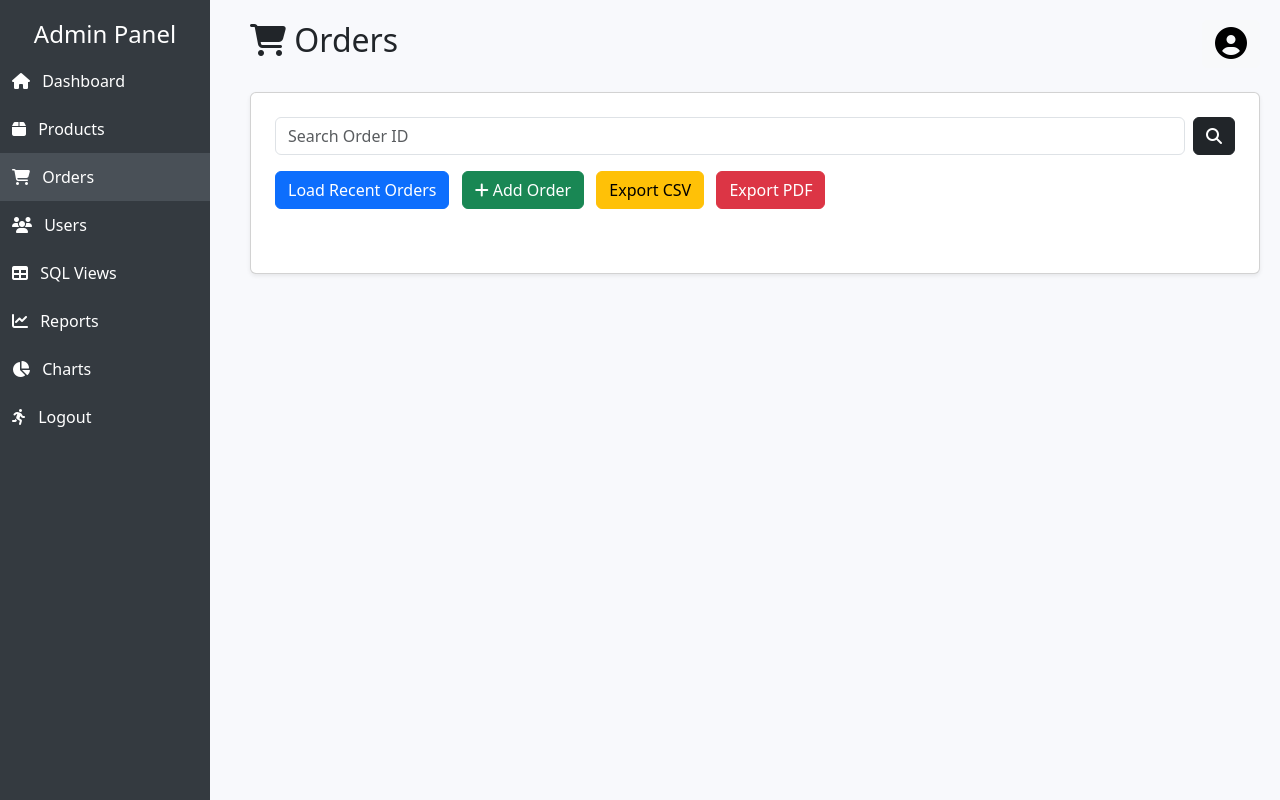
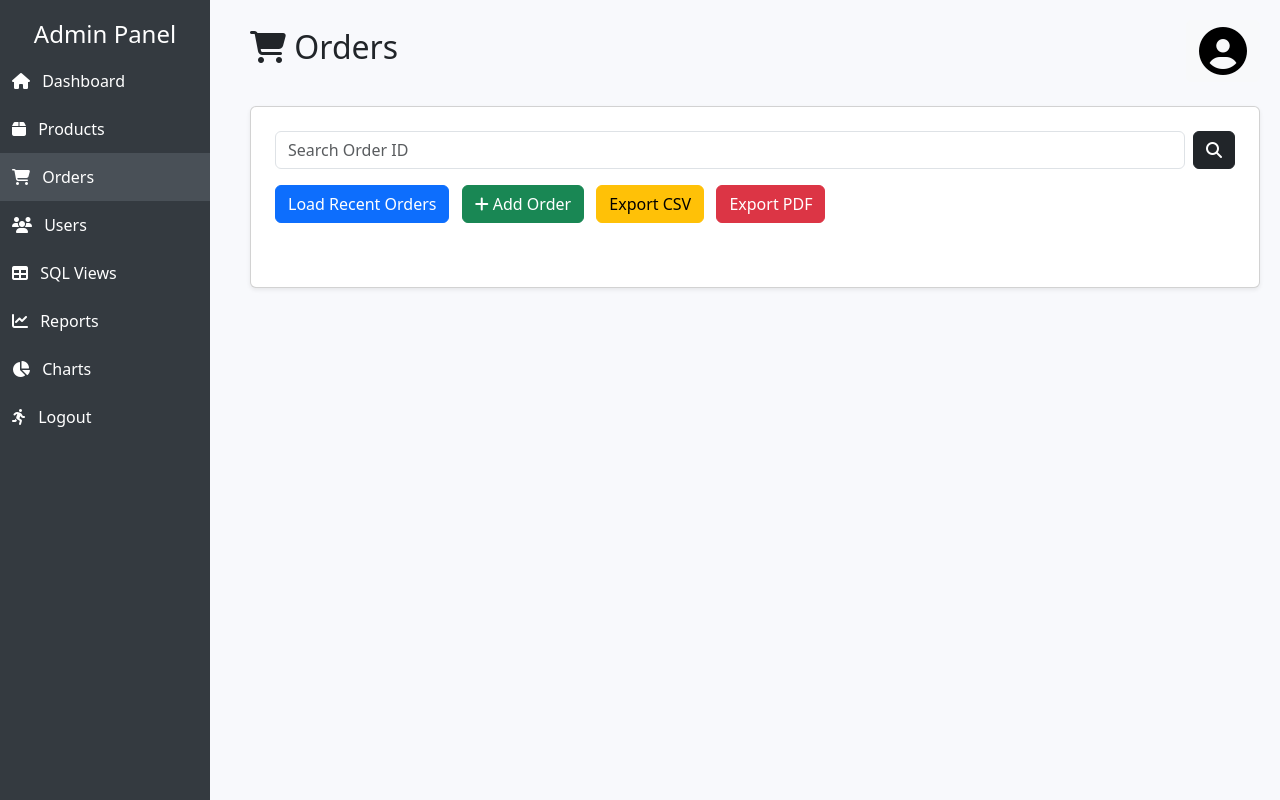
Before and after one commit to Khushi-Patel-code/E-Commerce-Inventory-Order-Management-System-Website, a website: page public/Admin/admin-orders.html in a window 1280 px wide. Drawn offline with nearby package versions, Linux system fonts and the light colour scheme.

Commit message:
styling changes

```diff
--- a/public/Admin/admin-orders.html
+++ b/public/Admin/admin-orders.html
@@ -51,7 +51,7 @@
         <h2><i class="fa fa-shopping-cart"></i> Orders</h2>
 
         <button class="btn btn-light" onclick="window.location.href='admin-profile.html'">
-            <i class="fa fa-user-circle fa-2x"></i>
+            <i class="fa fa-user-circle fa-3x"></i>
         </button>
     </div>
 
```
Also changed, not shown: public/Admin/admin-products.html (+1 -1 lines), public/Admin/admin-users.html (+1 -1 lines).
